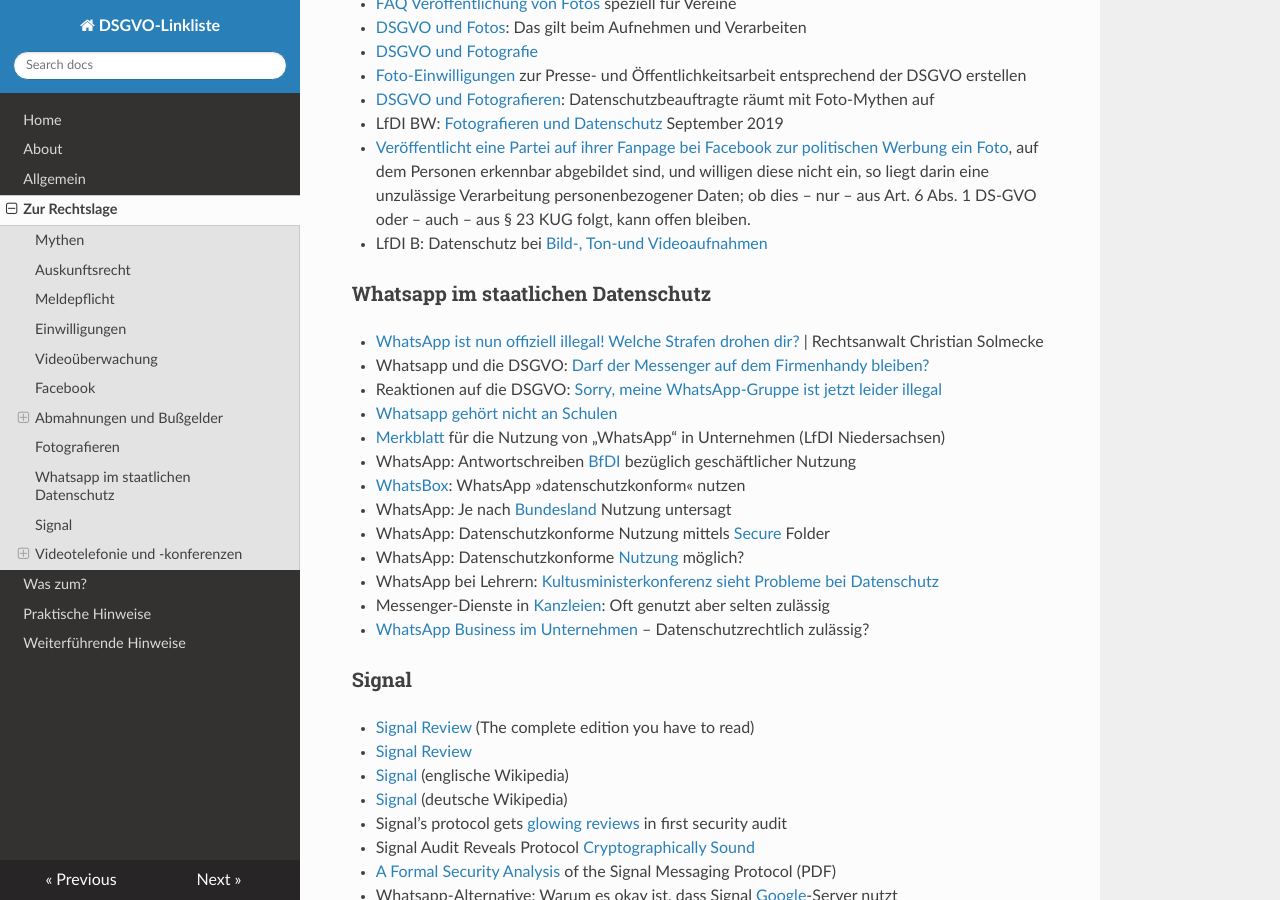
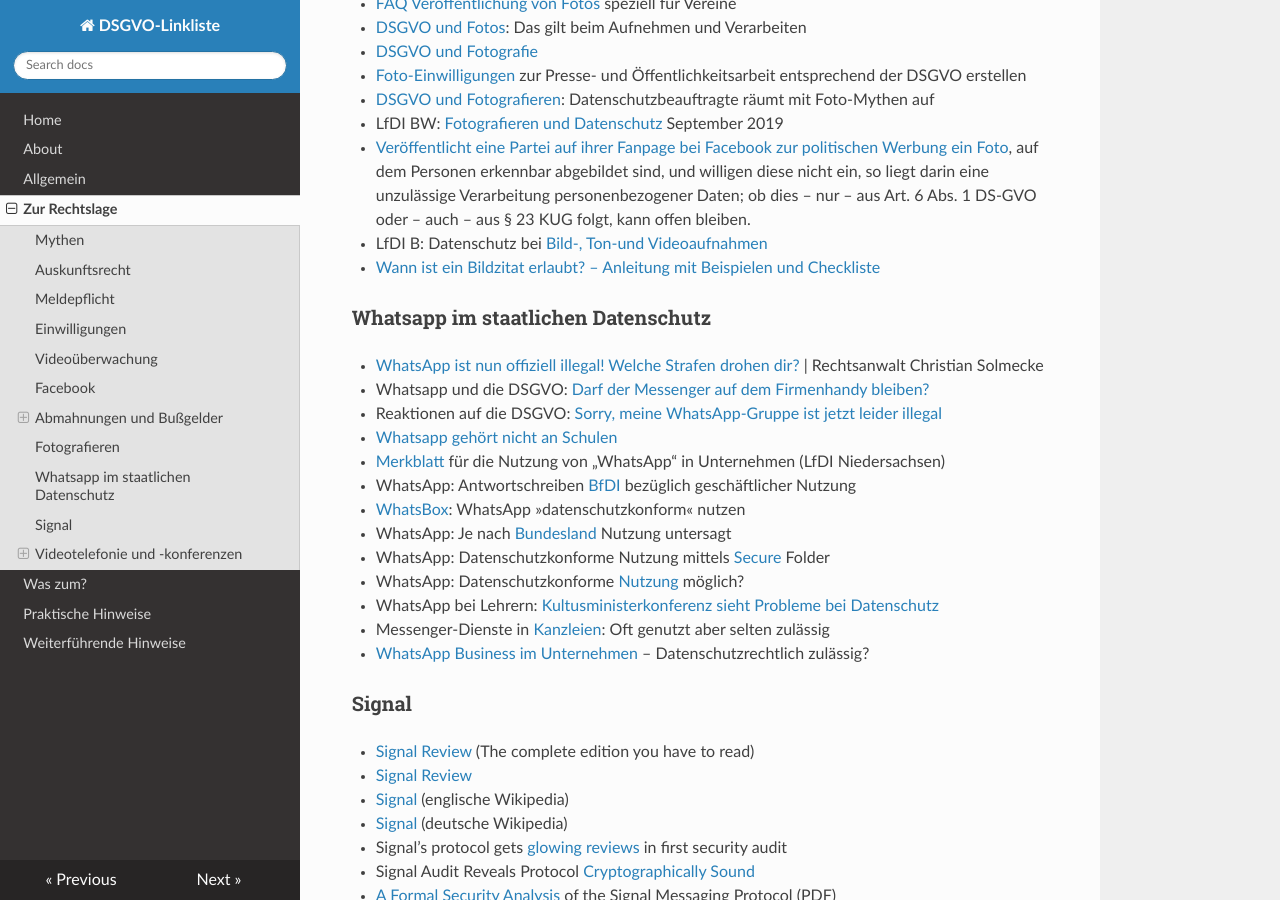
Before and after one commit to jrselzer/DSGVO-Linkliste, an MkDocs documentation site: the page built from docs/Zur_Rechtslage.md, in a window 1280 px wide and 900 px high, scrolled down 6767 px. Built offline with MkDocs 1.6.1, drawn with Linux system fonts in a browser that asks for light colours; nearby versions of some CDN libraries.

Commit message:
Update Zur_Rechtslage.md

```diff
--- a/docs/Zur_Rechtslage.md
+++ b/docs/Zur_Rechtslage.md
@@ -207,6 +207,7 @@
 * LfDI BW: [Fotografieren und Datenschutz](https://www.baden-wuerttemberg.datenschutz.de/wp-content/uploads/2019/09/Fotografieren-und-Datenschutz-September-2019.pdf) September 2019
 * [Veröffentlicht eine Partei auf ihrer Fanpage bei Facebook zur politischen Werbung ein Foto](http://www.rechtsprechung.niedersachsen.de/jportal/portal/page/bsndprod.psml?doc.id=MWRE190004238&st=ent&doctyp=juris-r&showdoccase=1&paramfromHL=true#focuspoint), auf dem Personen erkennbar abgebildet sind, und willigen diese nicht ein, so liegt darin eine unzulässige Verarbeitung personenbezogener Daten; ob dies – nur – aus Art. 6 Abs. 1 DS-GVO oder – auch – aus § 23 KUG folgt, kann offen bleiben.
 * LfDI B: Datenschutz bei [Bild-, Ton-und Videoaufnahmen](https://www.datenschutz-berlin.de/fileadmin/user_upload/pdf/publikationen/informationsmaterialien/2020-BlnBDI-Datenschutz_Bild_Ton_Video.pdf)
+* [Wann ist ein Bildzitat erlaubt? – Anleitung mit Beispielen und Checkliste](https://drschwenke.de/wann-ist-ein-bildzitat-erlaubt-anleitung-mit-beispielen-und-checkliste/)
 ### Whatsapp im staatlichen Datenschutz
 * [WhatsApp ist nun offiziell illegal! Welche Strafen drohen dir?](https://www.youtube.com/watch?v=hcSjM3g4n-0) | Rechtsanwalt Christian Solmecke
 * Whatsapp und die DSGVO: [Darf der Messenger auf dem Firmenhandy bleiben?](https://www.e-recht24.de/artikel/datenschutz/11023-whatsapp-auf-firmenhandy-nach-dsgvo-erlaubt-oder-nicht.html)
```
